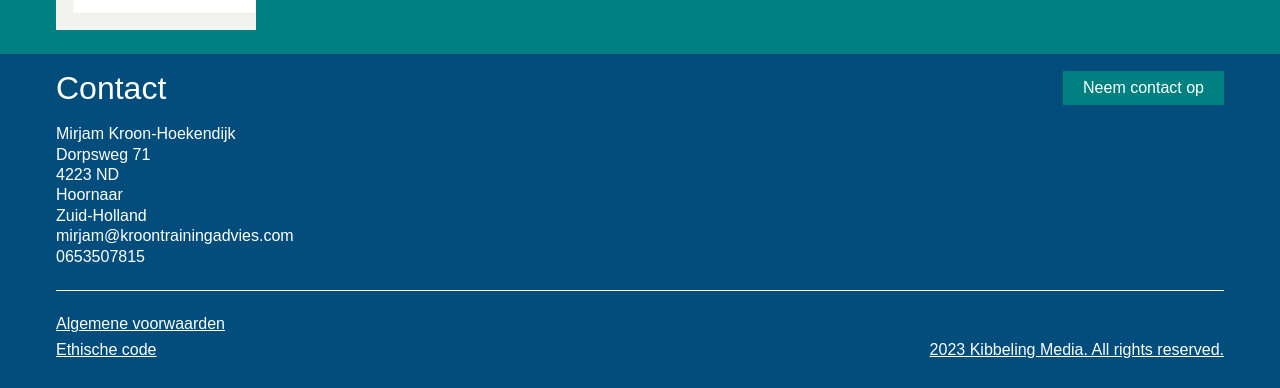
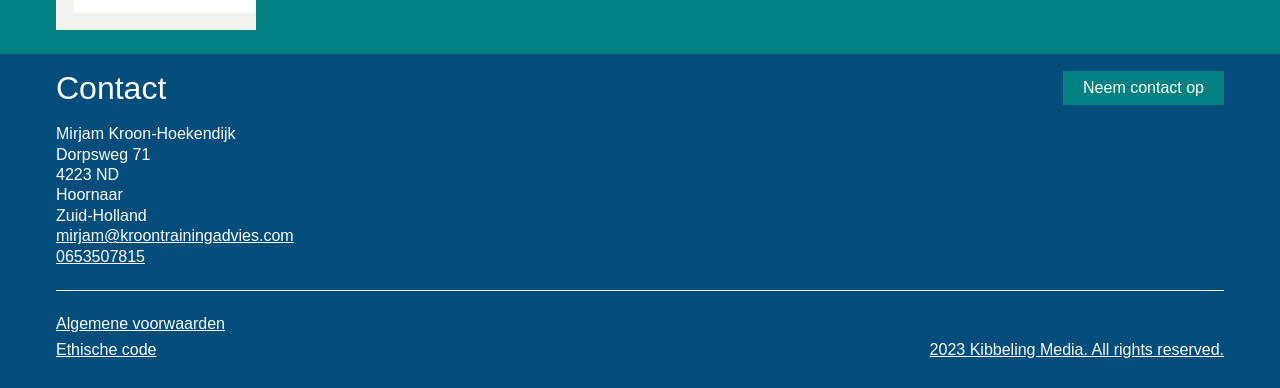
Before and after one commit to Joram3000/mirjamwebsite, a SvelteKit app: page /about in a window 1280 px wide. Shown: the part 4098-4486 px from the top of the page. Built offline with nearby package versions, Linux system fonts and the light colour scheme.

Commit message:
add button interaction

```diff
--- a/src/app.css
+++ b/src/app.css
@@ -64,11 +64,18 @@ img {
   font-family: var(--font-family);
   font-size: 1rem;
   text-decoration: none;
-  transition: opacity 0.15s;
+  transition: opacity 0.15s, transform 0.15s;
 }
 
 .btn:hover {
-  opacity: 0.85;
+  opacity: 0.88;
+  transform: scale(1.03);
+}
+
+.btn:active {
+  opacity: 1;
+  transform: scale(0.97);
+  transition-duration: 0.07s;
 }
 
 .section-bg {
--- a/src/lib/components/Footer.svelte
+++ b/src/lib/components/Footer.svelte
@@ -1,15 +1,3 @@
-<script lang="ts">
-  const contactGegevens = [
-    'Mirjam Kroon-Hoekendijk',
-    'Dorpsweg 71',
-    '4223 ND',
-    'Hoornaar',
-    'Zuid-Holland',
-    'mirjam@kroontrainingadvies.com',
-    '0653507815',
-  ];
-</script>
-
 <footer>
   <div class="container">
     <div class="footer-top">
@@ -17,9 +5,13 @@
       <a href="/contact" class="btn">Neem contact op</a>
     </div>
 
-    {#each contactGegevens as gegeven}
-      <p>{gegeven}</p>
-    {/each}
+    <p>Mirjam Kroon-Hoekendijk</p>
+    <p>Dorpsweg 71</p>
+    <p>4223 ND</p>
+    <p>Hoornaar</p>
+    <p>Zuid-Holland</p>
+    <p><a href="mailto:mirjam@kroontrainingadvies.com">mirjam@kroontrainingadvies.com</a></p>
+    <p><a href="tel:+31653507815">0653507815</a></p>
 
     <hr class="divider" />
 
--- a/src/routes/contact/+page.svelte
+++ b/src/routes/contact/+page.svelte
@@ -39,8 +39,8 @@
           Dorpsweg 71<br />
           4223 ND<br />
           Hoornaar Zuid-Holland<br />
-          mirjam@kroontrainingadvies.com<br />
-          0653507815
+          <a href="mailto:mirjam@kroontrainingadvies.com">mirjam@kroontrainingadvies.com</a><br />
+          <a href="tel:+31653507815">0653507815</a>
         </p>
       </div>
     </div>
```
